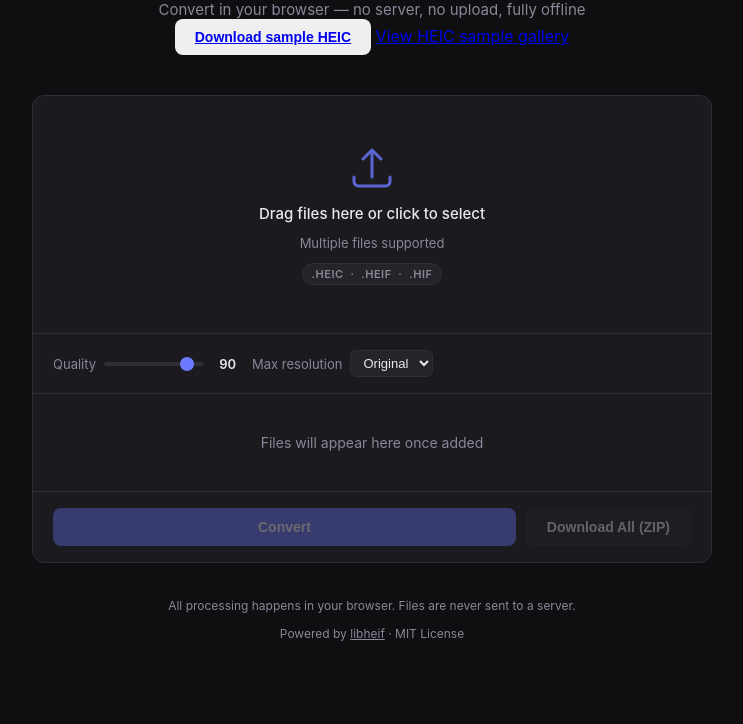
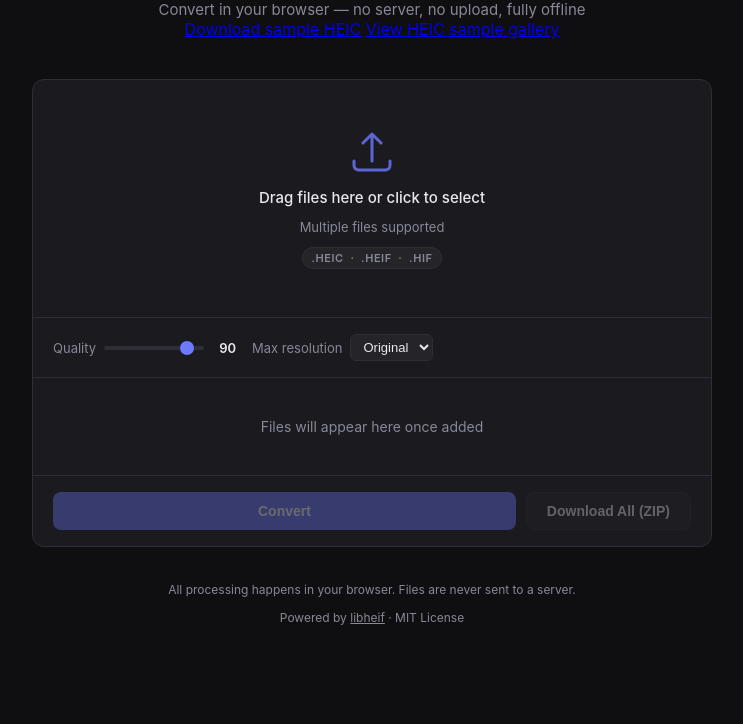
Before and after one commit to sandy-yeseul/heif-to-jpeg-converter, a website built with Vite: page index.html in a window 1280 px wide. Shown: the part 190-914 px from the top of the page, without its empty margins (268-1011 px from the left). Built offline with nearby package versions, Linux system fonts and the light colour scheme.

Commit message:
Change button to link

```diff
--- a/index.html
+++ b/index.html
@@ -258,7 +258,7 @@
     </div>
     <h1><span id="title-plain">HEIF · HEIC to </span><span id="title-accent">JPEG</span></h1>
     <p class="subtitle" id="subtitle">Convert in your browser — no server, no upload, fully offline</p>
-    <button id="sample-btn"><a href="/samples/shelf-christmas-decoration.heic" download="sample.heic">Download sample HEIC</a></button>
+    <a href="/samples/shelf-christmas-decoration.heic" download="sample.heic">Download sample HEIC</a>
     <a href="https://heic.digital/samples/" target="_blank">View HEIC sample gallery</a>
   </header>
 
--- a/src/main.ts
+++ b/src/main.ts
@@ -27,7 +27,6 @@ const fileList = document.getElementById("file-list")!;
 const emptyState = document.getElementById("empty-state")!;
 const statsEl = document.getElementById("stats")!;
 const langToggle = document.getElementById("lang-toggle") as HTMLButtonElement;
-const sampleBtn =document.getElementById('sample-btn') as HTMLButtonElement;
 
 // --- i18n ---
 function applyLang() {
```
